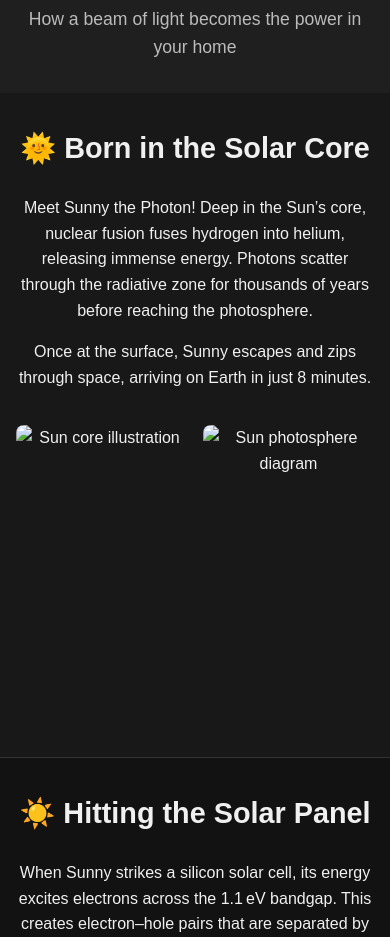
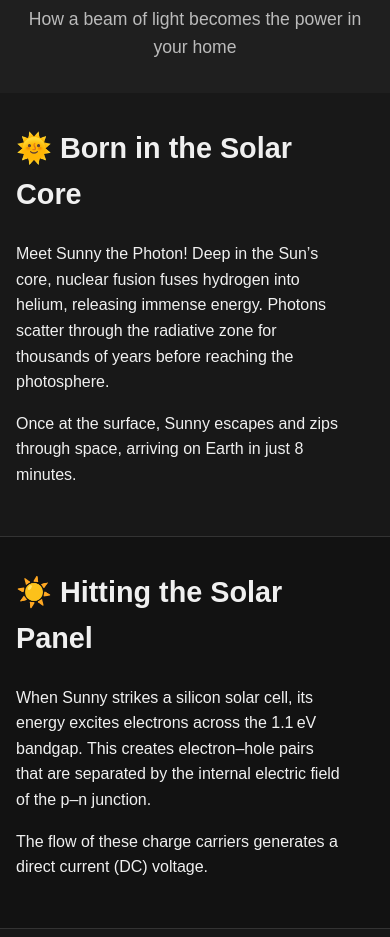
Before and after one commit to naporras-prog/Solar-Photon, a plain HTML site: page index.html in a window 390 px wide. Shown: the part 163-1100 px from the top of the page. Drawn offline with Linux system fonts and the light colour scheme.

Commit message:
Update index.html

```diff
--- a/index.html
+++ b/index.html
@@ -61,24 +61,17 @@
       background-color: #1f1f1f;
       font-size: 0.9rem;
     }
-    @media (max-width: 800px) {
-      .section {
-        flex-direction: column;
-        text-align: center;
-      }
-      .section-content {
-        margin-right: 0;
-      }
-      .section-images {
-        flex-direction: row;
-        flex-wrap: wrap;
-        justify-content: center;
-      }
-      .section-images img {
-        flex: 1 1 140px;
-      }
-    }
+    /* Hide any broken images */
+    img { display: block; }
+    img[onerror] { /* placeholder to ensure JS-enabled hide */ }
   </style>
+  <script>
+    document.addEventListener('DOMContentLoaded', function() {
+      document.querySelectorAll('img').forEach(function(img) {
+        img.onerror = function() { this.style.display = 'none'; };
+      });
+    });
+  </script>
 </head>
 <body>
   <header>
```
